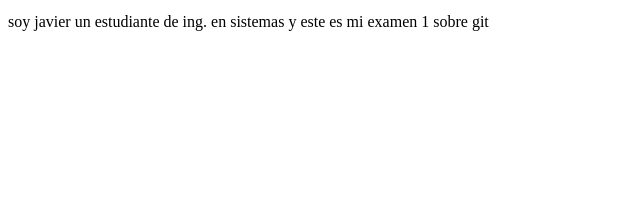
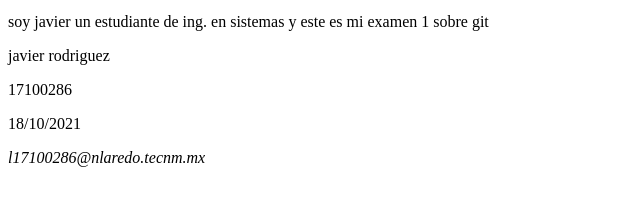
Before and after one commit to Javier-RS/examen2, a plain HTML site: page index.html in a window 1280 px wide. Shown: the part 158-364 px from the top of the page, without its empty margins (0-640 px from the left). Drawn offline with Linux system fonts and the light colour scheme.

Commit message:
Se agrego el footer

```diff
--- a/index.html
+++ b/index.html
@@ -54,6 +54,14 @@
         <p>soy javier un estudiante de ing. en sistemas y este es mi examen 1 sobre git</p>
     </div>
 
+    <footer>
+        <p>javier rodriguez </p>
+        <p>17100286 </p>
+        <p>18/10/2021</p>
+        <address>
+            l17100286@nlaredo.tecnm.mx
+        </address>
+    </footer>
 
 </body>
 </html>
```
